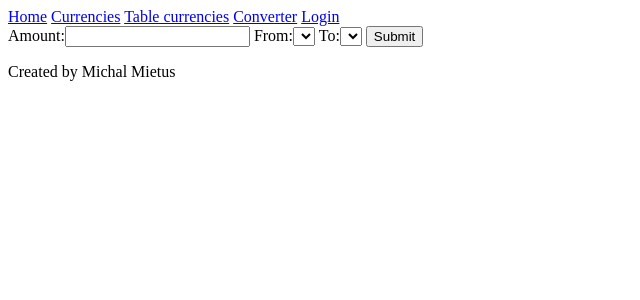
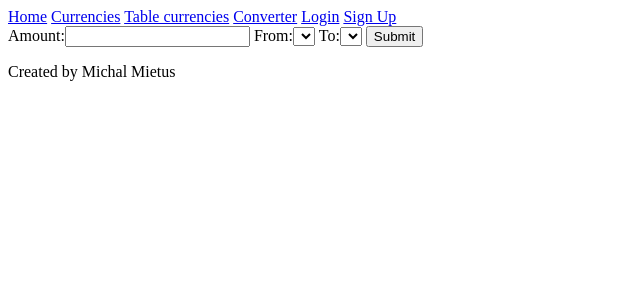
Before and after one commit to goodude123/marketplace, a Django app: page /exchange/converter/ in a window 1280 px wide. Shown: the top 300 px of the page, without its empty margins (0-640 px from the left). Run offline with Django 3.2, Linux system fonts and the light colour scheme; lists and menus that the app fills with data are empty.

Commit message:
Added sign up link for authenticated users

```diff
--- a/templates/base/base.html
+++ b/templates/base/base.html
@@ -15,6 +15,7 @@
 		        <a href="{% url 'logout' %}">Logout</a>
 		    {% else %}
 		        <a href="{% url 'login' %}">Login</a>
+		        <a href="{% url 'trading_app:signup'%}">Sign Up</a>
 		    {% endif %}
 		</nav>
 	</header>
```
